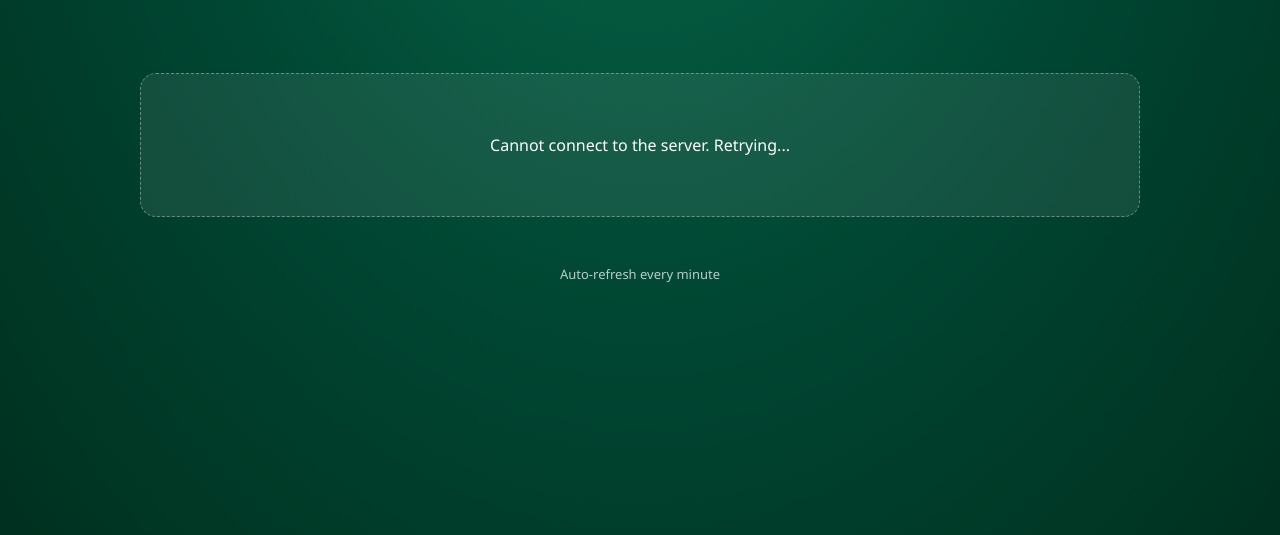
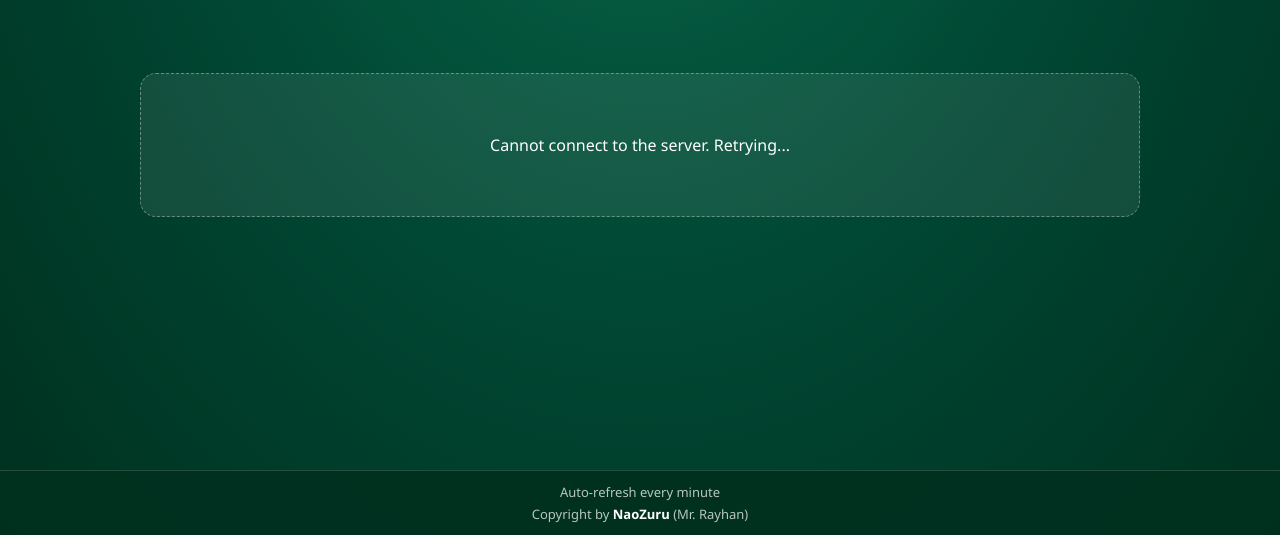
Before and after one commit to naozuru/Point-of-Sale, a plain HTML site: page leaderboard.html in a window 1280 px wide. Shown: the part 265-800 px from the top of the page. Drawn offline with Linux system fonts and the light colour scheme; no server answers.

Commit message:
footer leaderboard

```diff
--- a/leaderboard.html
+++ b/leaderboard.html
@@ -40,7 +40,7 @@
         display: flex;
         flex-direction: column;
         align-items: center;
-        padding: 40px 24px 60px;
+        padding: 40px 24px 120px;
         -webkit-font-smoothing: antialiased;
         overflow-x: hidden;
       }
@@ -336,9 +336,25 @@
       }
 
       footer {
-        margin-top: 48px;
+        position: fixed;
+        bottom: 0;
+        left: 0;
+        right: 0;
         font-size: 13px;
         color: var(--muted);
+        text-align: center;
+        display: flex;
+        flex-direction: column;
+        gap: 4px;
+        padding: 12px 16px;
+        background: rgba(0, 48, 31, 0.92);
+        backdrop-filter: blur(8px);
+        border-top: 1px solid var(--border);
+        z-index: 100;
+      }
+
+      footer .copyright strong {
+        color: var(--white);
       }
 
       @media (max-width: 600px) {
@@ -392,7 +408,10 @@
       <div class="state" id="state" hidden></div>
     </main>
 
-    <footer>Auto-refresh every minute</footer>
+    <footer>
+      <div>Auto-refresh every minute</div>
+      <div class="copyright">Copyright by <strong>NaoZuru</strong> (Mr. Rayhan)</div>
+    </footer>
 
     <script>
       const API_URL = window.API_URL;
```
